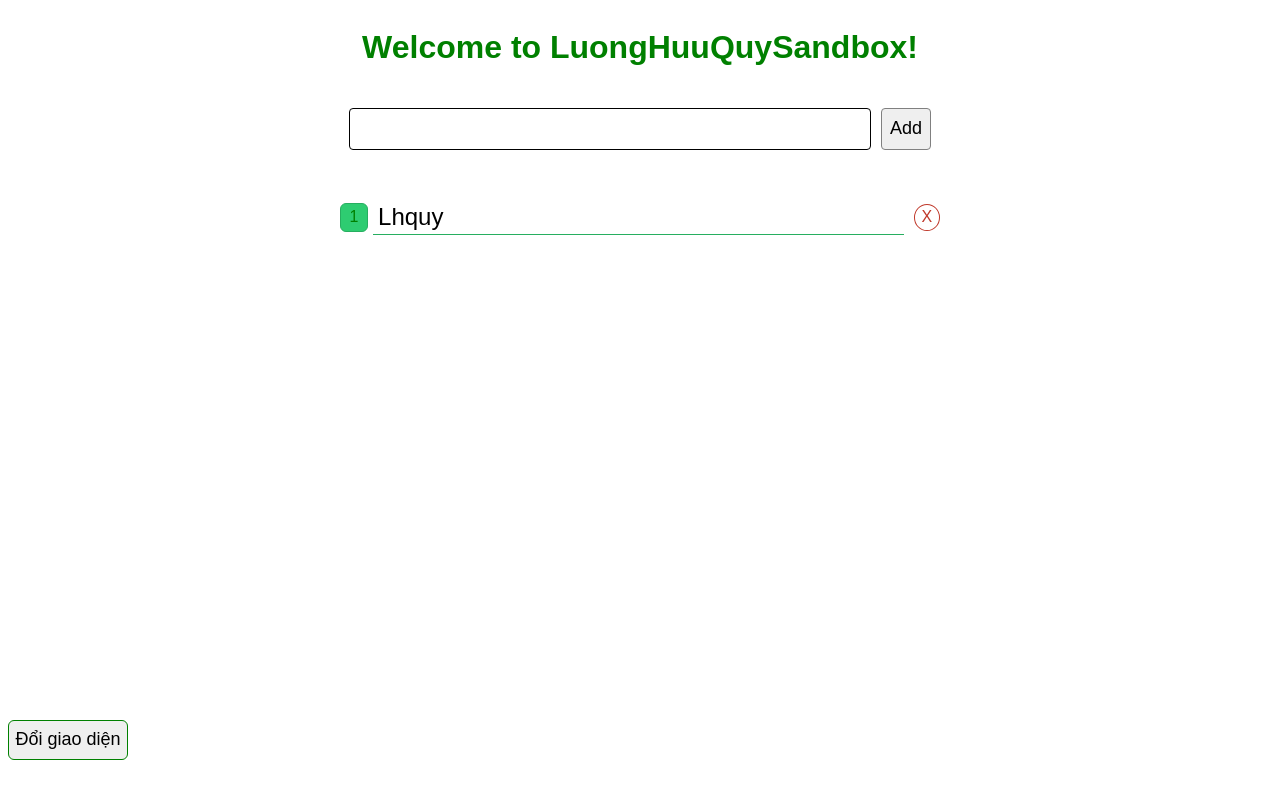
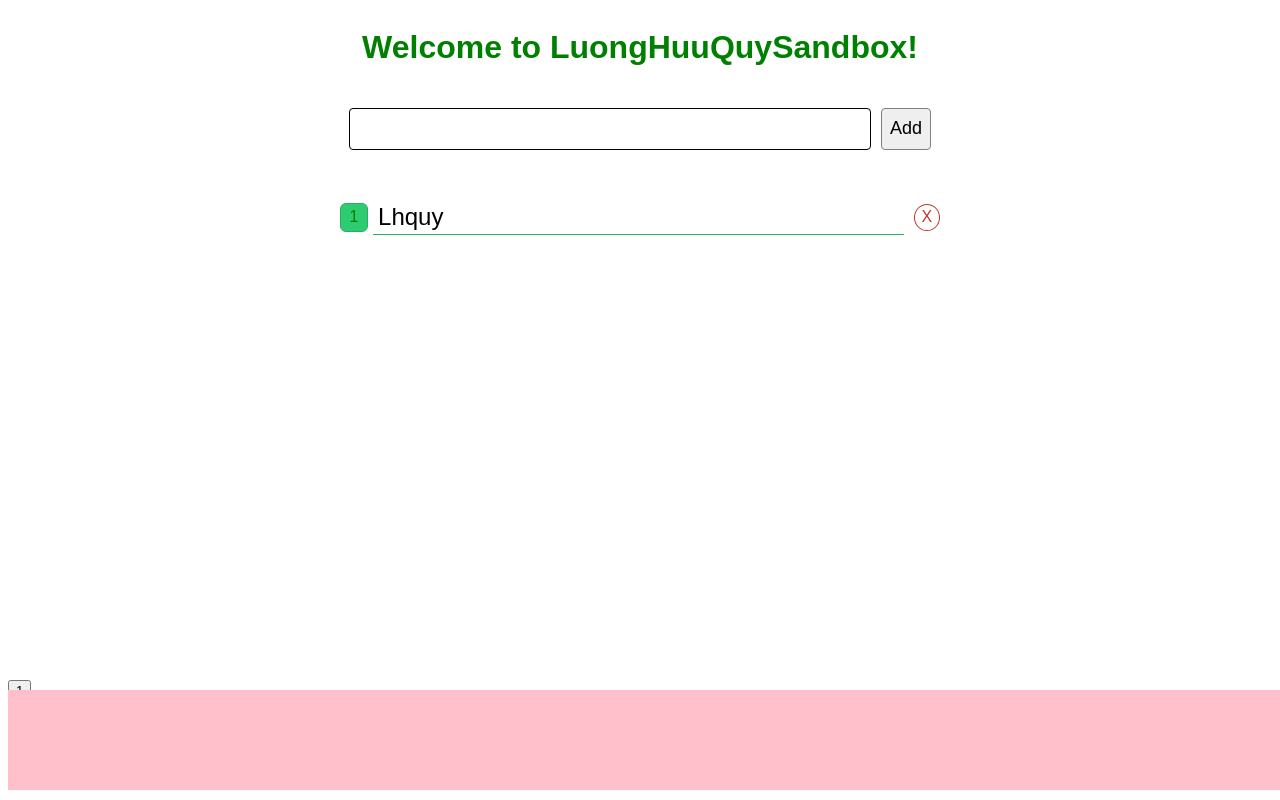
Before and after one commit to LuongHuuQuy/angular-todolist, an Angular app: page / in a window 1280 px wide. Built offline with nearby package versions, Linux system fonts and the light colour scheme.

Commit message:
5 files modified, 4 added

```diff
--- a/src/app/app.component.html
+++ b/src/app/app.component.html
@@ -1,8 +1,6 @@
 <!--The content below is only a placeholder and can be replaced.-->
-<div [style.background-color]="isChangeColor==true ? '#ffffff': '#95afc0'">
-  <h1>
-    Welcome to {{ title }}!
-  </h1>
+<div [style.background-color]="isChangeColor == true ? '#ffffff' : '#95afc0'">
+  <h1>Welcome to {{ title }}!</h1>
   <div class="container">
     <div class="header">
       <input tabindex="1" [(ngModel)]="inputString" #myInput type="text" />
@@ -16,21 +14,26 @@
     </div>
     <div class="content">
       <div *ngFor="let item of listTodo; let i = index" class="content-item">
-        <div (click)="clickBtnDone(i)" class="btn-done">{{i+1}}</div>
+        <div (click)="clickBtnDone(i)" class="btn-done">{{ i + 1 }}</div>
         <div
-          [style.text-decoration]="isCheck==i ? 'line-through': 'none'"
+          (click)="showItem(item)"
+          [style.text-decoration]="isCheck == i ? 'line-through' : 'none'"
           class="content-item-text"
         >
-          {{item}}
+          {{ item }}
         </div>
         <div (click)="clickBtnDeleteRow(i)" class="delete-row-item">X</div>
       </div>
     </div>
     <div
       class="change-bg-color"
-      [style.background-color]="isChangeColor==true ? '#ffffff': '#95afc0'"
+      [style.background-color]="isChangeColor == true ? '#ffffff' : '#95afc0'"
     >
-      <button (click)="clickBtnChange()">Đổi giao diện</button>
+      <!-- <button (click)="clickBtnChange()">Đổi giao diện</button> -->
     </div>
   </div>
 </div>
+<app-todo-list-detail
+  (eventParent)="handleEvent()"
+  [childMessage]="test"
+></app-todo-list-detail>
--- a/src/app/app.component.scss
+++ b/src/app/app.component.scss
@@ -112,7 +112,7 @@ div {
 .change-bg-color{
   button{
     position: relative;
-    bottom: -40px;
+    bottom: -20px;
     width: 120px;
     height: 40px;
     border-radius: 6px;
--- a/src/app/app.component.ts
+++ b/src/app/app.component.ts
@@ -1,31 +1,36 @@
-import { JSDocComment } from "@angular/compiler";
-import { Component, ViewChild, ElementRef } from "@angular/core";
-import { stringify } from "querystring";
+import { JSDocComment } from '@angular/compiler';
+import { Component, ViewChild, ElementRef } from '@angular/core';
 
 @Component({
-  selector: "app-root",
-  templateUrl: "./app.component.html",
-  styleUrls: ["./app.component.scss"]
+  selector: 'app-root',
+  templateUrl: './app.component.html',
+  styleUrls: ['./app.component.scss'],
 })
 export class AppComponent {
-  @ViewChild("myInput") myInput: ElementRef;
+  @ViewChild('myInput') myInput: ElementRef;
+  test: string = '';
 
-  title = "LuongHuuQuySandbox";
+  title = 'LuongHuuQuySandbox';
   isChangeColor = true;
-  inputString = "";
-  listTodo = ["Lhquy"];
+  inputString = '';
+  listTodo = ['Lhquy'];
   isCheck = -1;
+
+  // show item
+  showItem(item) {
+    this.test = item;
+  }
 
   // Chức năng: thêm công việc vào danh sách
   clickBtnAddItemTodoList() {
     console.log(this.myInput.nativeElement);
     this.myInput.nativeElement.focus();
     if (!this.inputString) {
-      alert("Bạn chưa nhập công việc !!! ");
+      alert('Bạn chưa nhập công việc !!! ');
       return;
     }
     this.listTodo.push(this.inputString);
-    this.inputString = "";
+    this.inputString = '';
   }
 
   // Xóa các phần tử trong TodoList
@@ -42,4 +47,8 @@ export class AppComponent {
   clickBtnChange() {
     this.isChangeColor = !this.isChangeColor;
   }
+
+  handleEvent() {
+    console.log('event parent called!!');
+  }
 }
--- /dev/null
+++ b/src/app/components/todo-list-detail/todo-list-detail.component.html
@@ -0,0 +1,3 @@
+<div class="todo-list-detail">{{ childMessage }}</div>
+
+<button (click)="callEvent()">1</button>
--- /dev/null
+++ b/src/app/components/todo-list-detail/todo-list-detail.component.scss
@@ -0,0 +1,10 @@
+.todo-list-detail{
+  width: 100%;
+  height: 100px;
+  background-color: pink;
+  position: fixed;
+  bottom: 10px;
+  display: flex;
+  align-items: center;
+  justify-content: center;
+}
--- /dev/null
+++ b/src/app/components/todo-list-detail/todo-list-detail.component.ts
@@ -0,0 +1,21 @@
+import { Component, OnInit, Input, Output, EventEmitter } from '@angular/core';
+
+@Component({
+  selector: 'app-todo-list-detail',
+  templateUrl: './todo-list-detail.component.html',
+  styleUrls: ['./todo-list-detail.component.scss'],
+})
+export class TodoListDetailComponent implements OnInit {
+  @Input() childMessage: string;
+
+  @Output() eventParent = new EventEmitter();
+
+  constructor() {}
+
+  ngOnInit() {}
+
+  callEvent() {
+    console.log('dsfasf')
+    this.eventParent.emit({ name: 'asdfasfasf' });
+  }
+}
```
Also changed, not shown: package.json (+16 -13 lines), src/app/app.module.ts (+8 -6 lines), src/app/components/todo-list-detail/todo-list-detail.module.ts (added, +11 -0 lines).
